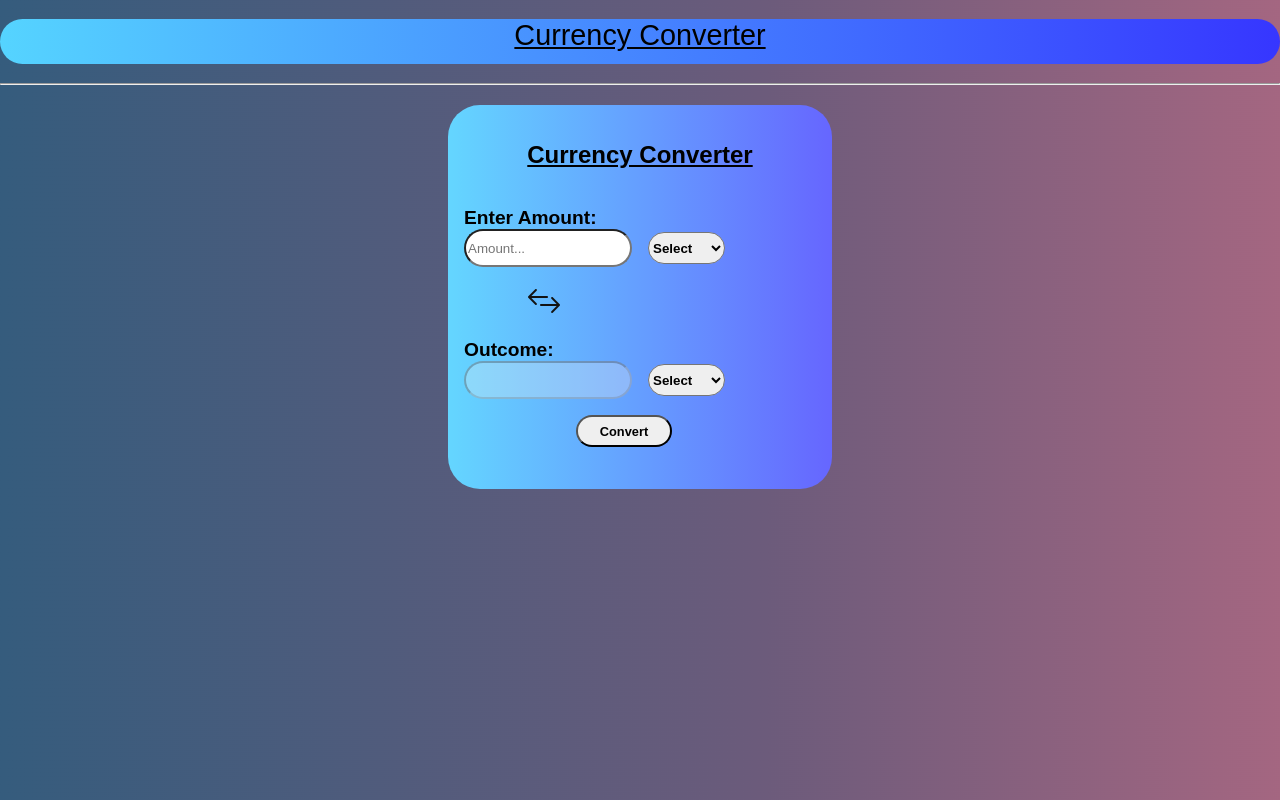
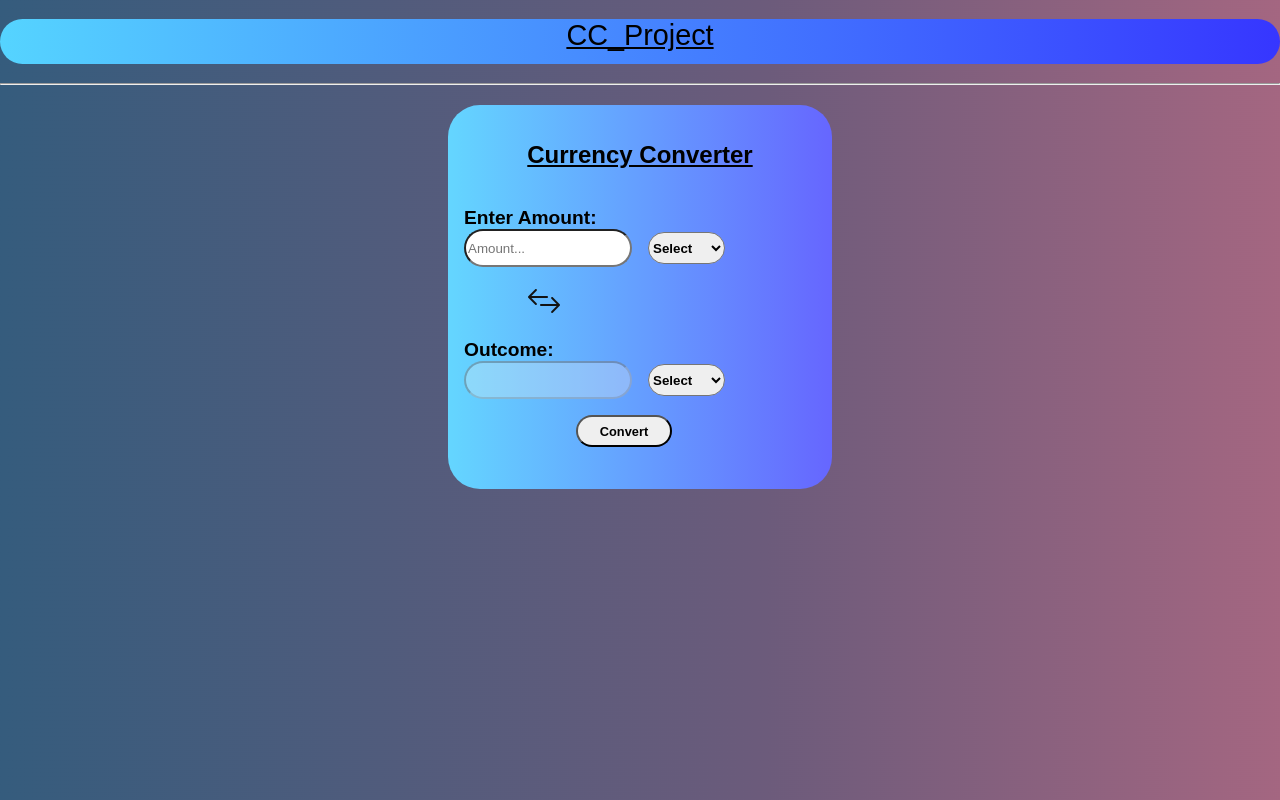
Before and after one commit to EthanO2809/Currency_Exchange, a plain HTML site: page index.html in a window 1280 px wide. Drawn offline with Linux system fonts and the light colour scheme; no server answers; a web font is replaced by a local one.

Commit message:
currencyexchange

```diff
--- a/index.html
+++ b/index.html
@@ -10,7 +10,7 @@
     <link href="https://fonts.cdnfonts.com/css/chucaratext" rel="stylesheet">
 </head>
 <body>
-    <h1 class="h-1"><u>Currency Converter</u></h1>
+    <h1 class="h-1"><u>CC_Project</u></h1>
     <hr>
     <div class="container">
         <div class="wrapper" id="main">
```
